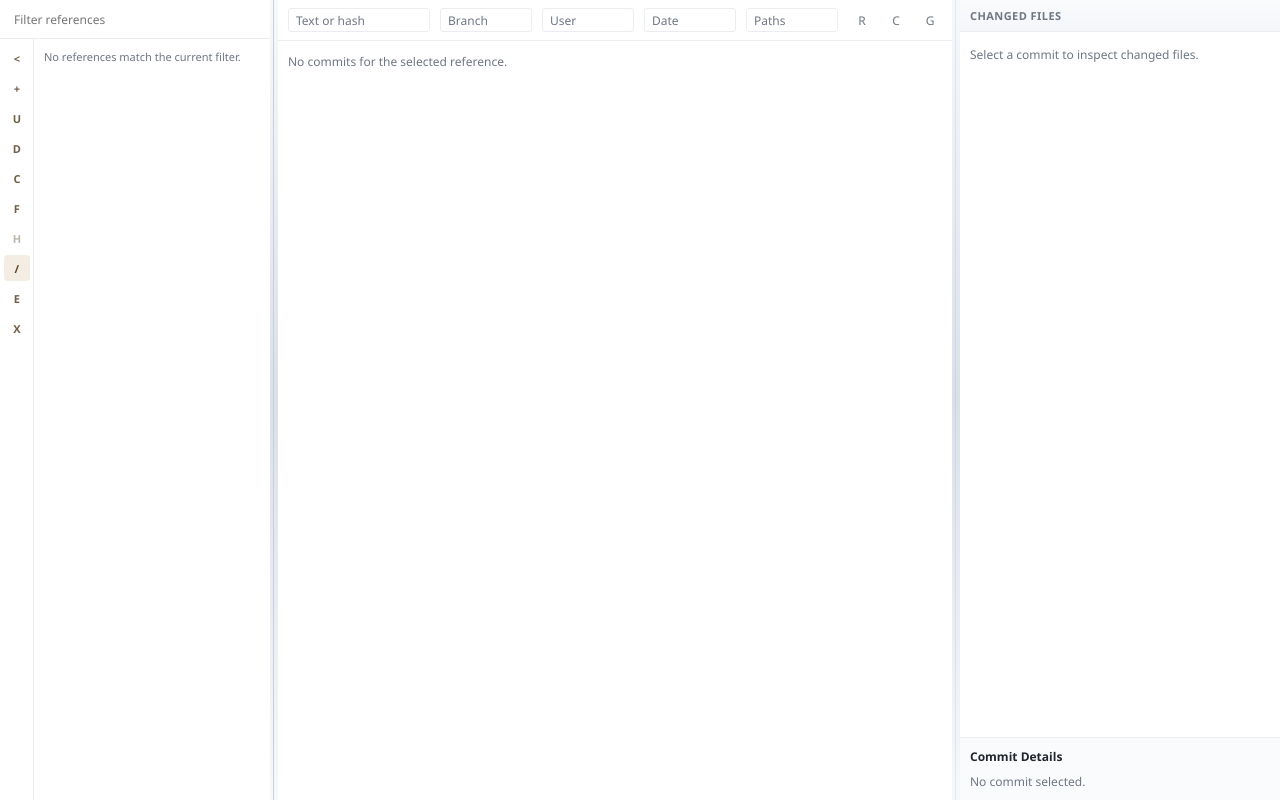
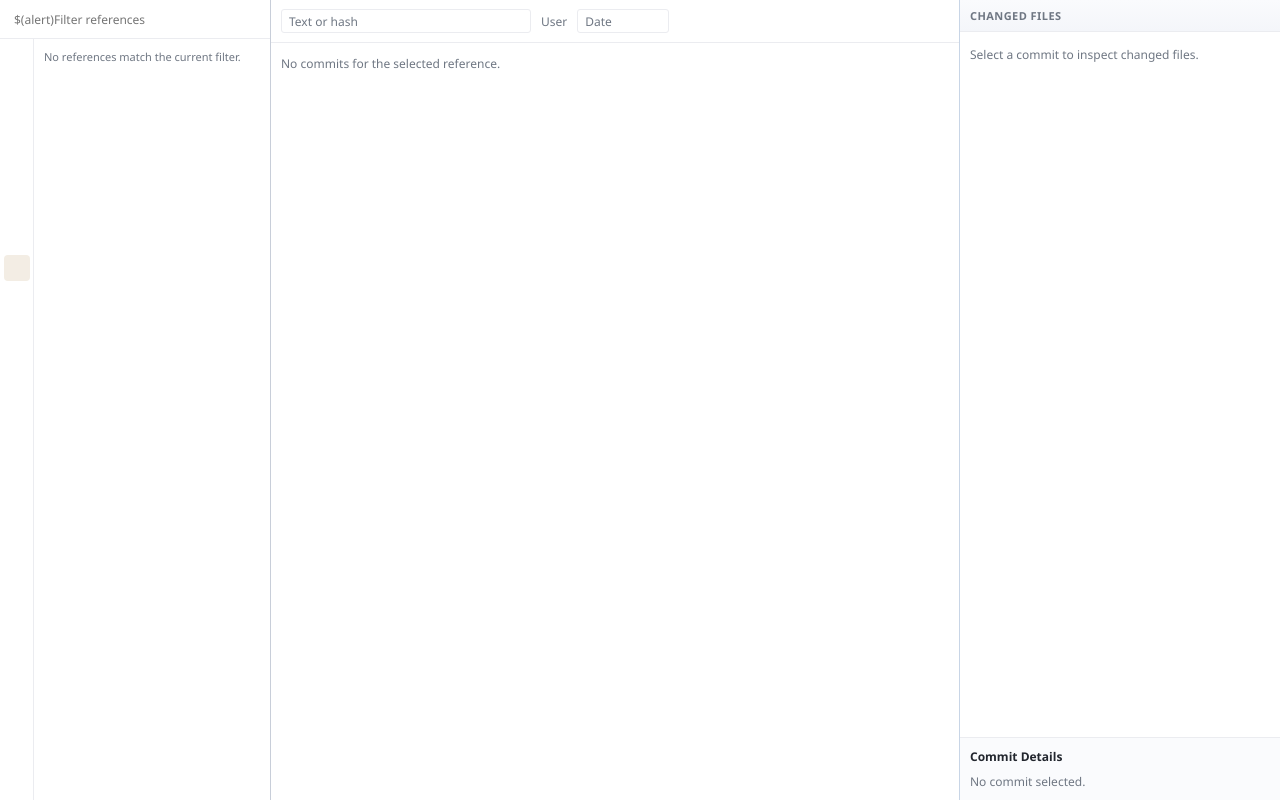
Before and after one commit to baalismlin/vscode-intelligent-git-explorer, a React app in the folder packages/webview/: page / in a window 1280 px wide. Built offline with nearby package versions, Linux system fonts and the light colour scheme; the HTML template or start-up script is replaced by a standard one.

Commit message:
feat: add @vscode/codicons dependency and integrate codicons into GitLogPanel and CommitToolbar for enhanced UI

```diff
--- a/package.json
+++ b/package.json
@@ -33,6 +33,7 @@
     "watch": "pnpm --filter @intellij-git-log/extension build --watch"
   },
   "dependencies": {
-    "@intellij-git-log/contracts": "workspace:*"
+    "@intellij-git-log/contracts": "workspace:*",
+    "@vscode/codicons": "^0.0.36"
   }
 }
--- a/packages/webview/src/features/commits/components/CommitToolbar.tsx
+++ b/packages/webview/src/features/commits/components/CommitToolbar.tsx
@@ -1,15 +1,56 @@
-import { ChangeEvent } from "react";
+import { ChangeEvent, useEffect } from "react";
 import { postMessageToHost } from "@bridge/vscode";
 import { useGitLogStore } from "@store/gitLogStore";
+
+const DATE_FILTER_OPTIONS = [
+  { label: "Last 1 Day", value: "1 day ago" },
+  { label: "Last 3 Days", value: "3 days ago" },
+  { label: "Last 7 Days", value: "7 days ago" },
+  { label: "Last 30 Days", value: "30 days ago" }
+] as const;
 
 export function CommitToolbar(): JSX.Element {
   const filters = useGitLogStore((state) => state.filters);
   const setFilters = useGitLogStore((state) => state.setFilters);
 
+  useEffect(() => {
+    if (!filters.branch && !filters.paths) {
+      return;
+    }
+
+    const nextFilters = {
+      ...filters,
+      branch: "",
+      paths: ""
+    };
+    setFilters(nextFilters);
+    postMessageToHost({
+      type: "setFilters",
+      payload: nextFilters
+    });
+  }, [filters, setFilters]);
+
   const updateFilter = (key: keyof typeof filters) => (event: ChangeEvent<HTMLInputElement | HTMLSelectElement>) => {
     const nextFilters = {
       ...filters,
       [key]: event.target.value
+    };
+    setFilters(nextFilters);
+    postMessageToHost({
+      type: "setFilters",
+      payload: nextFilters
+    });
+  };
+
+  const openUserFilterPrompt = () => {
+    const nextUserFilter = window.prompt("Enter one or more authors separated by |", filters.user);
+    if (nextUserFilter === null) {
+      return;
+    }
+
+    const nextFilters = {
+      ...filters,
+      user: nextUserFilter.trim()
     };
     setFilters(nextFilters);
     postMessageToHost({
@@ -28,24 +69,32 @@ export function CommitToolbar(): JSX.Element {
           value={filters.searchText}
           onChange={updateFilter("searchText")}
         />
-        <select className={getFilterClassName(filters.branch)} value={filters.branch} onChange={updateFilter("branch")}>
-          <option value="">Branch</option>
-        </select>
-        <select className={getFilterClassName(filters.user)} value={filters.user} onChange={updateFilter("user")}>
-          <option value="">User</option>
-        </select>
+        <button
+          type="button"
+          className={getFilterButtonClassName(filters.user)}
+          onClick={openUserFilterPrompt}
+          title={filters.user || "User"}
+        >
+          {filters.user || "User"}
+        </button>
         <select className={getFilterClassName(filters.date)} value={filters.date} onChange={updateFilter("date")}>
           <option value="">Date</option>
-        </select>
-        <select className={getFilterClassName(filters.paths)} value={filters.paths} onChange={updateFilter("paths")}>
-          <option value="">Paths</option>
+          {DATE_FILTER_OPTIONS.map((option) => (
+            <option key={option.value} value={option.value}>
+              {option.label}
+            </option>
+          ))}
         </select>
       </div>
       <div className="commit-toolbar-right">
-        <CommitToolButton label="Refresh" icon="R" onClick={() => postMessageToHost({ type: "refresh" })} />
+        <CommitToolButton
+          label="Refresh"
+          iconClassName="codicon codicon-refresh"
+          onClick={() => postMessageToHost({ type: "refresh" })}
+        />
         <CommitToolButton
           label="Cherry-pick"
-          icon="C"
+          iconClassName="codicon codicon-git-commit"
           onClick={() =>
             postMessageToHost({
               type: "runCommand",
@@ -57,7 +106,7 @@ export function CommitToolbar(): JSX.Element {
         />
         <CommitToolButton
           label="Go to hash/branch/tag"
-          icon="G"
+          iconClassName="codicon codicon-search"
           onClick={() =>
             postMessageToHost({
               type: "runCommand",
@@ -72,10 +121,18 @@ export function CommitToolbar(): JSX.Element {
   );
 }
 
-function CommitToolButton({ label, icon, onClick }: { label: string; icon: string; onClick: () => void }): JSX.Element {
+function CommitToolButton({
+  label,
+  iconClassName,
+  onClick
+}: {
+  label: string;
+  iconClassName: string;
+  onClick: () => void;
+}): JSX.Element {
   return (
     <button type="button" className="commit-tool-button" title={label} aria-label={label} onClick={onClick}>
-      {icon}
+      <span className={iconClassName} aria-hidden="true" />
     </button>
   );
 }
@@ -83,3 +140,7 @@ function CommitToolButton({ label, icon, onClick }: { label: string; icon: strin
 function getFilterClassName(value: string): string {
   return value ? "commit-filter" : "commit-filter is-placeholder";
 }
+
+function getFilterButtonClassName(value: string): string {
+  return value ? "commit-filter-button" : "commit-filter-button is-placeholder";
+}
--- a/packages/webview/src/features/refs/components/RefTreePanel.tsx
+++ b/packages/webview/src/features/refs/components/RefTreePanel.tsx
@@ -46,7 +46,7 @@ export function RefTreePanel(): JSX.Element {
         <div className="reference-collapsed-rail">
           <RefToolButton
             label="Show Git Branches"
-            icon=">"
+            iconClassName="codicon codicon-chevron-right"
             onClick={() =>
               setPanelLayout({
                 refsWidth: Math.max(lastExpandedWidthRef.current, defaultExpandedRefsWidth)
@@ -66,7 +66,7 @@ export function RefTreePanel(): JSX.Element {
           className="reference-search"
           type="search"
           value={searchQuery}
-          placeholder="Filter references"
+          placeholder="$(alert)Filter references"
           onChange={(event) => setSearchQuery(event.target.value)}
         />
       </div>
@@ -74,25 +74,41 @@ export function RefTreePanel(): JSX.Element {
         <div className="reference-tools">
           <RefToolButton
             label="Hide Git Branches"
-            icon="<"
+            iconClassName="codicon codicon-chevron-left"
             onClick={() =>
               setPanelLayout({
                 refsWidth: collapsedRefsWidth
               })
             }
           />
-          <RefToolButton label="New Branch" icon="+" onClick={() => runRefCommand("refs:newBranch")} />
-          <RefToolButton label="Update Selected" icon="U" onClick={() => runRefCommand("refs:updateSelected")} />
-          <RefToolButton label="Delete" icon="D" onClick={() => runRefCommand("refs:deleteSelected")} />
+          <RefToolButton
+            label="New Branch"
+            iconClassName="codicon codicon-git-branch"
+            onClick={() => runRefCommand("refs:newBranch")}
+          />
+          <RefToolButton
+            label="Update Selected"
+            iconClassName="codicon codicon-sync"
+            onClick={() => runRefCommand("refs:updateSelected")}
+          />
+          <RefToolButton
+            label="Delete"
+            iconClassName="codicon codicon-trash"
+            onClick={() => runRefCommand("refs:deleteSelected")}
+          />
           <RefToolButton
             label="Compare with Current"
-            icon="C"
+            iconClassName="codicon codicon-diff"
             onClick={() => runRefCommand("refs:compareWithCurrent")}
           />
-          <RefToolButton label="Fetch" icon="F" onClick={() => runRefCommand("refs:fetch")} />
+          <RefToolButton
+            label="Fetch"
+            iconClassName="codicon codicon-cloud-download"
+            onClick={() => runRefCommand("refs:fetch")}
+          />
           <RefToolButton
             label="Navigate Log to selected branch HEAD"
-            icon="H"
+            iconClassName="codicon codicon-history"
             disabled={!selectedRefId || !selectedRef || !isSelectableRef(selectedRef.type)}
             onClick={() => {
               if (!selectedRefId) {
@@ -109,12 +125,20 @@ export function RefTreePanel(): JSX.Element {
           />
           <RefToolButton
             label="Group by Directory"
-            icon="/"
+            iconClassName="codicon codicon-list-tree"
             active={groupByDirectory}
             onClick={() => setGroupByDirectory((value) => !value)}
           />
-          <RefToolButton label="Expand All" icon="E" onClick={() => setExpandedRefs(expandableRefIds)} />
-          <RefToolButton label="Collapse All" icon="X" onClick={() => setExpandedRefs([])} />
+          <RefToolButton
+            label="Expand All"
+            iconClassName="codicon codicon-expand-all"
+            onClick={() => setExpandedRefs(expandableRefIds)}
+          />
+          <RefToolButton
+            label="Collapse All"
+            iconClassName="codicon codicon-collapse-all"
+            onClick={() => setExpandedRefs([])}
+          />
         </div>
         <div className="reference-tree-pane">
           <div className="reference-tree-content">
@@ -207,13 +231,13 @@ function RefTreeNode({
 
 function RefToolButton({
   label,
-  icon,
+  iconClassName,
   active = false,
   disabled = false,
   onClick
 }: {
   label: string;
-  icon: string;
+  iconClassName: string;
   active?: boolean;
   disabled?: boolean;
   onClick: () => void;
@@ -227,7 +251,7 @@ function RefToolButton({
       disabled={disabled}
       onClick={onClick}
     >
-      {icon}
+      <span className={iconClassName} aria-hidden="true" />
     </button>
   );
 }
--- a/packages/webview/src/shared/components/ResizableSplitLayout.tsx
+++ b/packages/webview/src/shared/components/ResizableSplitLayout.tsx
@@ -72,7 +72,7 @@ export function ResizableSplitLayout({
   }, [minRefsWidth, minCenterWidth, minDetailsWidth, onResize]);
 
   const style = {
-    gridTemplateColumns: `${resolvedLayout.refsWidth}px 8px minmax(${minCenterWidth}px, 1fr) 8px ${resolvedLayout.detailsWidth}px`
+    gridTemplateColumns: `${resolvedLayout.refsWidth}px 1px minmax(${minCenterWidth}px, 1fr) 1px ${resolvedLayout.detailsWidth}px`
   } satisfies CSSProperties;
 
   const startResize = (side: "left" | "right") => (event: ReactMouseEvent<HTMLDivElement>) => {
@@ -159,7 +159,7 @@ function resolveLayout({
     };
   }
 
-  const separatorWidth = 16;
+  const separatorWidth = 2;
   const maxRefsWidth = availableWidth - minCenterWidth - minDetailsWidth - separatorWidth;
   const safeRefsWidth = clamp(refsWidth, minRefsWidth, maxRefsWidth);
   const maxDetailsWidth = availableWidth - minCenterWidth - safeRefsWidth - separatorWidth;
--- a/packages/webview/src/styles.css
+++ b/packages/webview/src/styles.css
@@ -92,10 +92,10 @@ select {
 .resize-handle {
   position: relative;
   cursor: col-resize;
-  background: linear-gradient(to bottom, rgba(216, 221, 230, 0), rgba(216, 221, 230, 0.9), rgba(216, 221, 230, 0));
+  background: rgba(216, 221, 230, 0.9);
   touch-action: none;
   user-select: none;
-  min-width: 8px;
+  min-width: 1px;
 }
 
 .resize-handle::before {
@@ -103,7 +103,7 @@ select {
   position: absolute;
   top: 0;
   bottom: 0;
-  left: 3px;
+  left: 0;
   width: 1px;
   background: rgba(198, 204, 215, 0.9);
 }
@@ -234,6 +234,12 @@ select {
 .reference-tool-button:disabled {
   opacity: 0.45;
   cursor: default;
+}
+
+.reference-tool-button .codicon,
+.commit-tool-button .codicon {
+  font-size: 14px;
+  line-height: 1;
 }
 
 .reference-tree-pane {
@@ -486,7 +492,25 @@ select {
   -webkit-appearance: none;
 }
 
+.commit-filter-button {
+  min-width: 0;
+  max-width: 180px;
+  height: 26px;
+  border: 0;
+  padding: 0;
+  background: transparent;
+  color: var(--text);
+  cursor: pointer;
+  overflow: hidden;
+  text-overflow: ellipsis;
+  white-space: nowrap;
+}
+
 .commit-filter.is-placeholder {
+  color: var(--muted);
+}
+
+.commit-filter-button.is-placeholder {
   color: var(--muted);
 }
 
```
Also changed, not shown: packages/extension/src/extension/panel/gitLogPanel.ts (+18 -2 lines), 1 other file (tests, documents, lock files or other folders).
